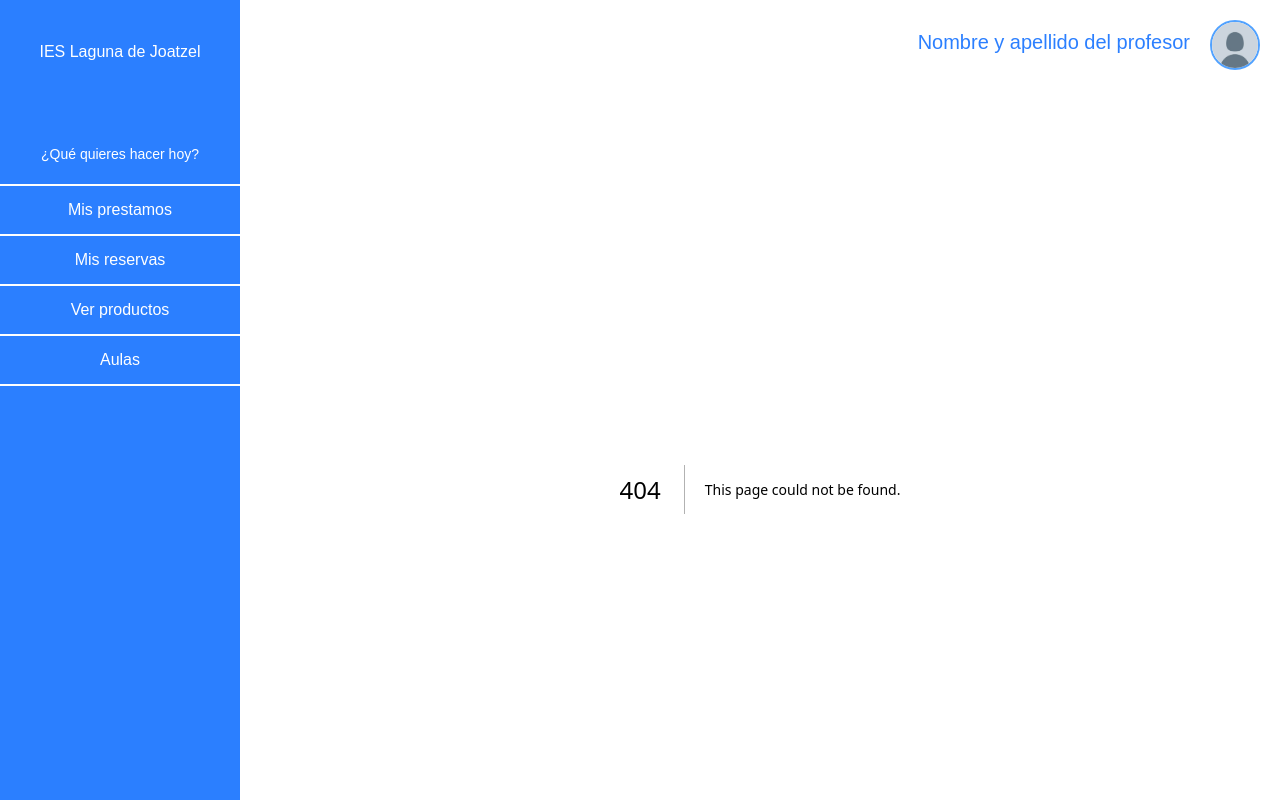
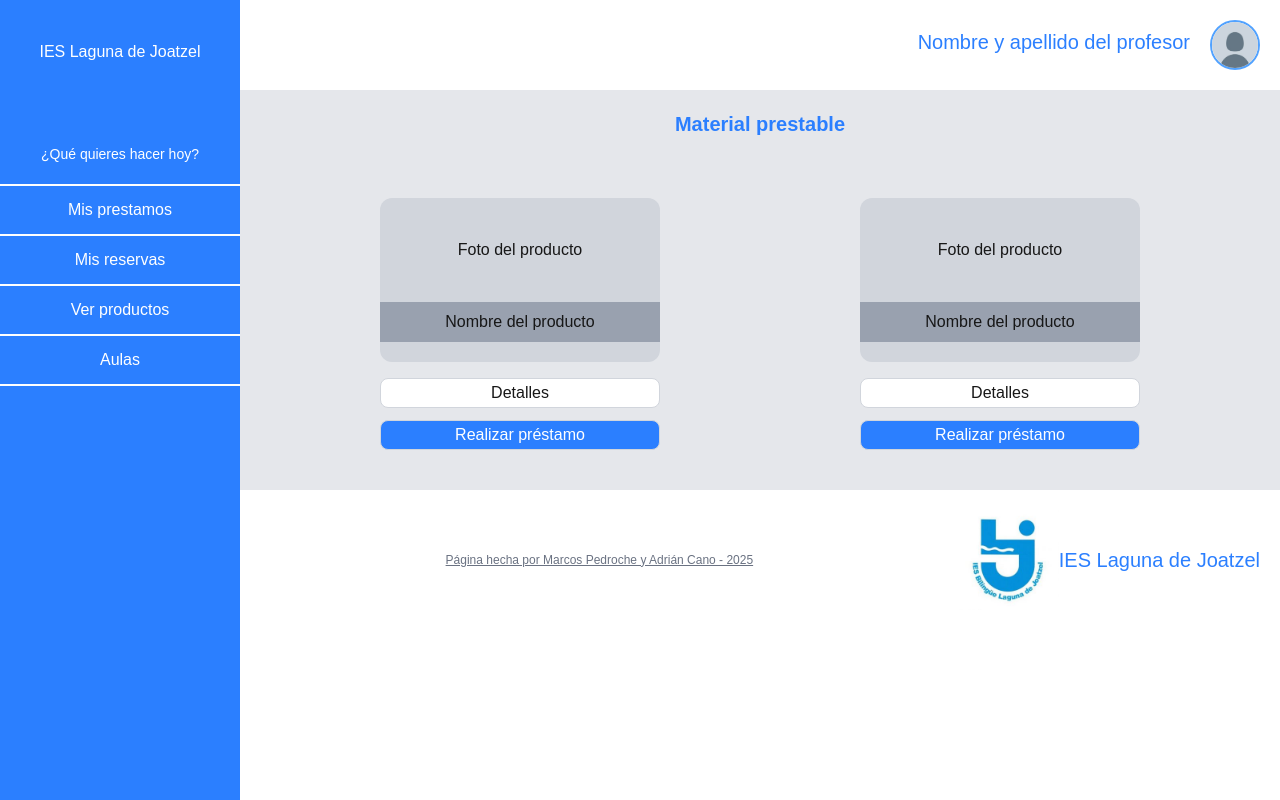
Before and after one commit to Adrian-Cano/TFG_Inventario, a Next.js app in the folder gestorlaguna-client/: page /productos in a window 1280 px wide. Before the commit this address had no page. Shown: the top 800 px of the page. Built offline with nearby package versions, Linux system fonts and the light colour scheme.

Commit message:
feat: diseño basico de la pagina productos

```diff
--- /dev/null
+++ b/gestorlaguna-client/src/app/productos/page.jsx
@@ -0,0 +1,49 @@
+import React from 'react'
+
+function productos() {
+  return (
+    <div className='w-full h-full bg-gray-200'>
+        <div className='justify-center p-5'>
+            <h1 className='text-blue-500 text-center text-xl font-bold'>Material prestable</h1>
+        </div>
+
+        <div className='flex p-10 justify-around'>
+
+            <div className='w-max h-max justify-center'>
+                <div className='bg-gray-300 rounded-xl w-70 pb-3 mb-4'>
+                    <p className='text-center p-10'>Foto del producto</p>
+                    <div className='bg-gray-400 mb-2'>
+                        <p className='text-center p-2'>Nombre del producto</p>
+                    </div>
+                </div>
+                <div className='bg-white rounded-lg border border-gray-300 w-full p-0.5'>
+                    <a className='block text-center' href='#'>Detalles</a>
+                </div>
+                <div className='bg-blue-500 rounded-lg border border-gray-300 w-full mt-3 p-0.5'>
+                    <a className='block text-center text-white' href='#'>Realizar préstamo</a>
+                </div>
+            </div>
+
+            <div className='w-max h-max justify-center'>
+                <div className='bg-gray-300 rounded-xl w-70 pb-3 mb-4'>
+                    <p className='text-center p-10'>Foto del producto</p>
+                    <div className='bg-gray-400 mb-2'>
+                        <p className='text-center p-2'>Nombre del producto</p>
+                    </div>
+                </div>
+                <div className='bg-white rounded-lg border border-gray-300 w-full p-0.5'>
+                    <a className='block text-center' href='#'>Detalles</a>
+                </div>
+                <div className='bg-blue-500 rounded-lg border border-gray-300 w-full mt-3 p-0.5'>
+                    <a className='block text-center text-white' href='#'>Realizar préstamo</a>
+                </div>
+            </div>
+
+        </div>
+
+
+    </div>
+  )
+}
+
+export default productos
```
